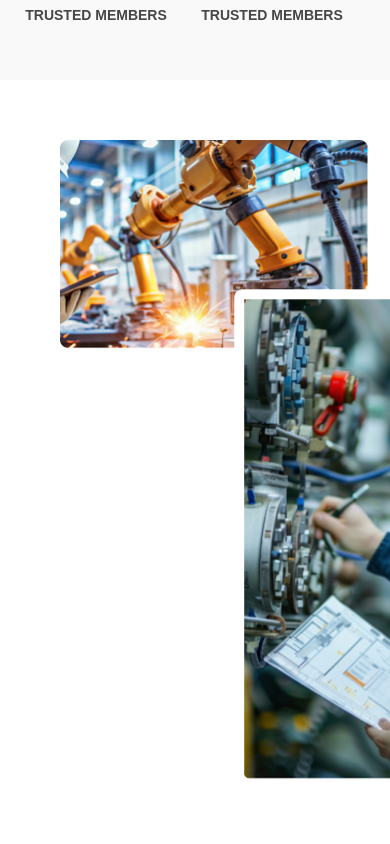
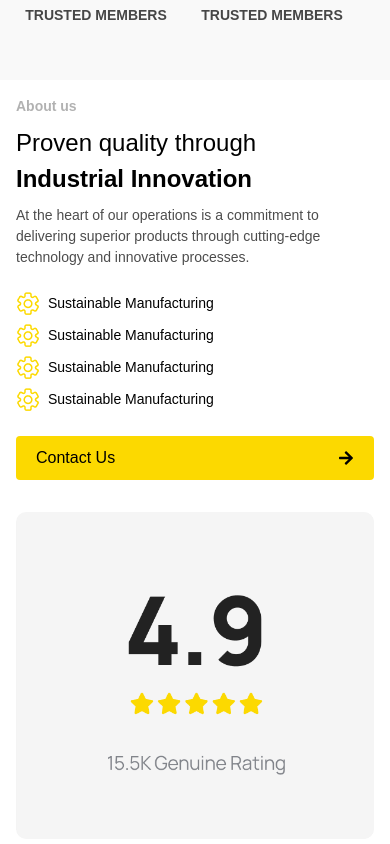
Before and after one commit to piyushpaliwalcodes/rc, a Next.js app: page /aboutus in a window 390 px wide. Shown: the part 820-1664 px from the top of the page. Built offline with nearby package versions, Linux system fonts and the light colour scheme.

Commit message:
25+ made responsive

```diff
--- a/components/Twentyfiveplus.tsx
+++ b/components/Twentyfiveplus.tsx
@@ -3,48 +3,44 @@ import YellowButton from "./Yellowbutton";
 
 const Highlight = () => {
     return (
-        <div className="flex flex-col  text-[20px] gap-[20px]">
-           <h1 className="opacity-30 font-bold">About us</h1>
-           <p className="text-[48px]/[60px] ">Proven quality through <br/>
+        <div className="flex flex-col text-[18px] md:text-[20px] gap-2 md:gap-[20px]">
+           <h1 className="opacity-30 font-bold text-[14px] md:text-[20px]">About us</h1>
+           <p className="text-[24px] md:text-[48px]/[60px] ">Proven quality through <br/>
            <span className="font-bold">Industrial Innovation</span>
            </p>
-           <p className="text-black/70 text-[16px]">At the heart of our operations is a commitment to delivering superior products
+           <p className="text-black/70 text-[14px] md:text-[16px]">At the heart of our operations is a commitment to delivering superior products
            through cutting-edge technology and innovative processes.</p>
         </div>
     )
-
-
 }
 const Twentyfiveplus = () => {
-
     const bulletpoints = [
         {title:"Sustainable Manufacturing",image:"/images/setting.png"},
         {title:"Sustainable Manufacturing",image:"/images/setting.png"},
         {title:"Sustainable Manufacturing",image:"/images/setting.png"},
         {title:"Sustainable Manufacturing",image:"/images/setting.png"},
     ]
-
     return (
-        <div className="flex w-full justify-between p-[60px] text-black">
-
-            <Image src="/images/25+.png" alt="25plus" width={427} height={650} className="w-[600px] max-w-[600px] h-[650px] object-contain flex-grow"/>
-            <div className="w-[633px] flex flex-col gap-[30px]">
+        <div className="flex flex-col-reverse lg:flex-row w-full justify-between p-4 md:p-[60px] text-black gap-6 md:gap-0">
+            <div className="flex justify-center w-full lg:w-auto">
+                <Image src="/images/25+.png" alt="25plus" width={427} height={650} className="w-full max-w-[220px] md:max-w-[350px] lg:max-w-[600px] h-[180px] md:h-[220px] lg:h-[650px] object-contain flex-shrink-0 mx-auto mt-6 lg:mt-0"/>
+            </div>
+            <div className="w-full md:w-[633px] flex flex-col gap-6 md:gap-[30px] mx-auto">
                 <Highlight/>
-                <div className="flex gap-[30px] justify-between">
-                <div className="flex flex-col gap-[10px]">
+                <div className="flex flex-col md:flex-row gap-4 md:gap-[30px] justify-between w-full">
+                    <div className="flex flex-col gap-2 md:gap-[10px] w-full md:w-auto">
                         {bulletpoints.map((bulletpoint,index)=>(
-                        <div key={index} className="flex gap-[5px] items-center">
-                            <Image src={bulletpoint.image} alt={bulletpoint.title} width={40} height={40} className="w-[30px] h-[30px] object-cover"/>
-                            <p>{bulletpoint.title}</p>
+                            <div key={index} className="flex gap-2 md:gap-[5px] items-center">
+                                <Image src={bulletpoint.image} alt={bulletpoint.title} width={40} height={40} className="w-[24px] h-[24px] md:w-[30px] md:h-[30px] object-cover"/>
+                                <p className="text-[14px] md:text-base">{bulletpoint.title}</p>
                             </div>
                         ))}
-                    <YellowButton className="mt-[20px] w-full" text='Contact Us' link='/contactus'/>
+                        <YellowButton className="mt-4 md:mt-[20px] w-full" text='Contact Us' link='/contactus'/>
                     </div>
-                <div className="bg-[#F5F5F5] w-[300px] rounded-[10px]">
+                    <div className="bg-[#F5F5F5] w-full md:w-[300px] rounded-[10px] mt-4 md:mt-0">
                         <Image src="/images/rating.png" alt="25plus" width={1000} height={1000} className="w-full h-auto object-cover rounded-[10px]"/>
                     </div>
                 </div>
-
             </div>
         </div>
     )
```
Lines whose indentation alone changed are shown as unchanged.
